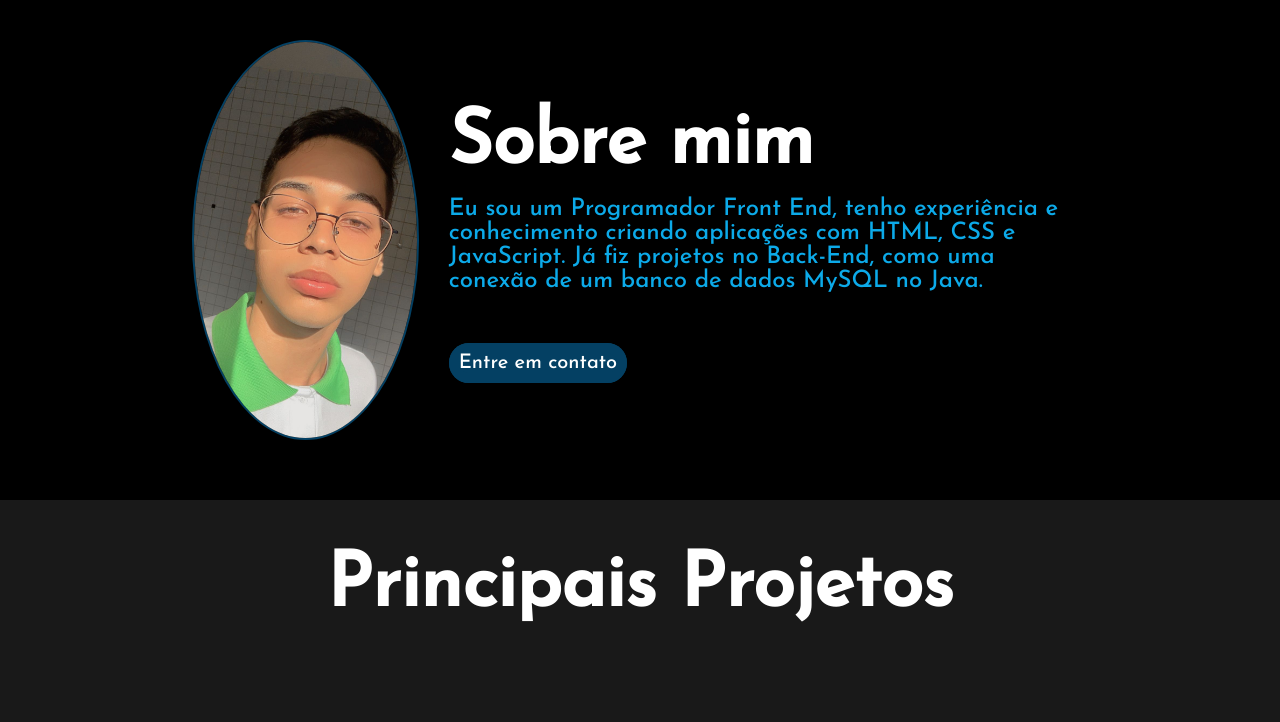
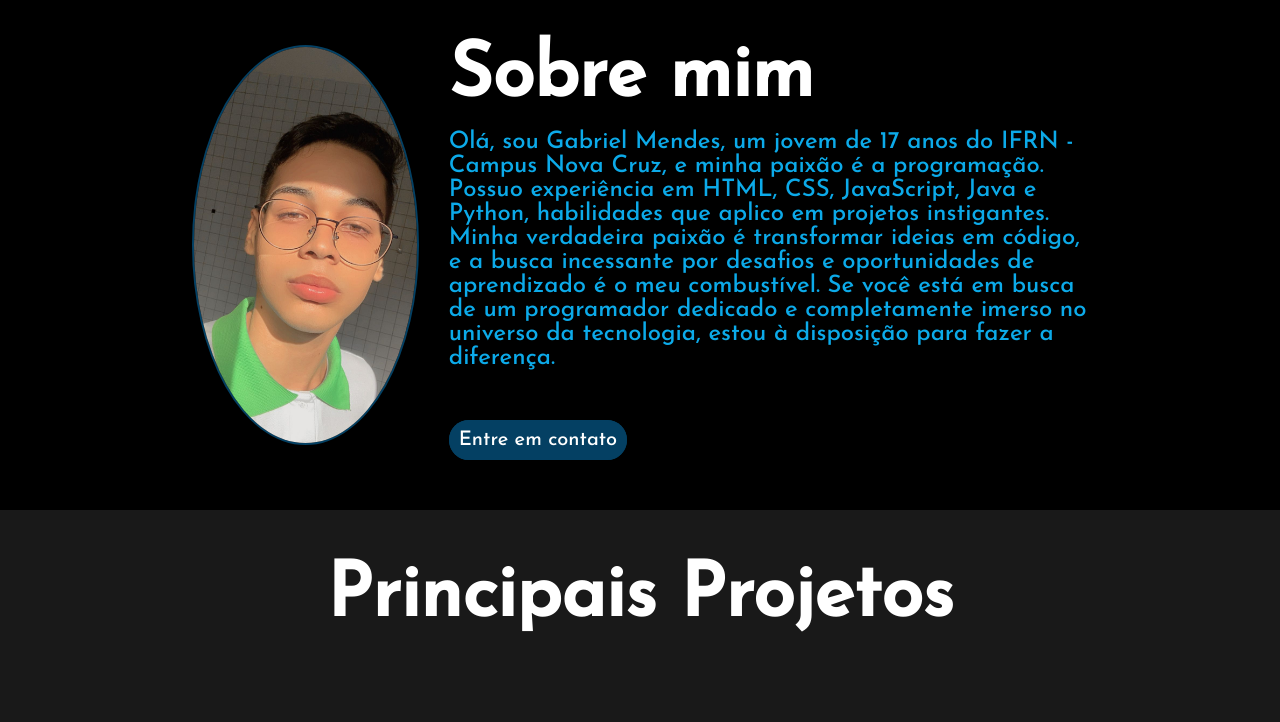
Before and after one commit to ProdigyCoderMendes/portfolio, a plain HTML site: page index.html in a window 1280 px wide. Shown: the part 820-1542 px from the top of the page. Drawn offline with Linux system fonts and the light colour scheme.

Commit message:
Update index.html

```diff
--- a/index.html
+++ b/index.html
@@ -41,9 +41,14 @@
       <div>
         <h2 class="sobre-mim">Sobre mim</h2>
         <p>
-          Eu sou um Programador Front End, tenho experiência e conhecimento
-          criando aplicações com HTML, CSS e JavaScript. Já fiz projetos no
-          Back-End, como uma conexão de um banco de dados MySQL no Java.
+          Olá, sou Gabriel Mendes, um jovem de 17 anos do IFRN - Campus Nova
+          Cruz, e minha paixão é a programação. Possuo experiência em HTML, CSS,
+          JavaScript, Java e Python, habilidades que aplico em projetos
+          instigantes. Minha verdadeira paixão é transformar ideias em código, e
+          a busca incessante por desafios e oportunidades de aprendizado é o meu
+          combustível. Se você está em busca de um programador dedicado e
+          completamente imerso no universo da tecnologia, estou à disposição
+          para fazer a diferença.
         </p>
         <a href="#fale-comigo">Entre em contato</a>
       </div>
```
